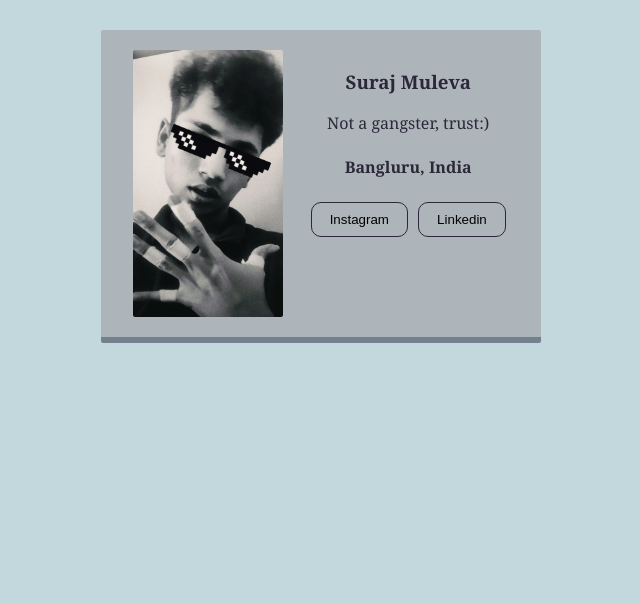
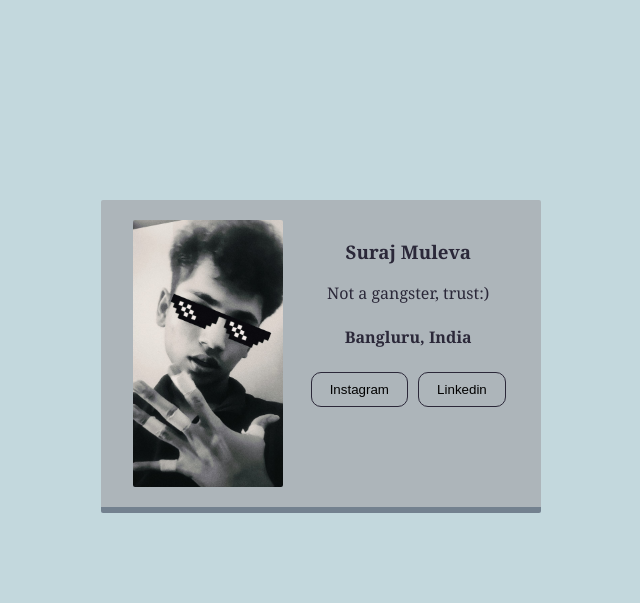
Before and after one commit to chario100/Gangster-Card, a website built with Vite: page index.html in a window 1280 px wide. Shown: the whole page, without its empty margins (319-959 px from the left). Built offline with nearby package versions, Linux system fonts and the light colour scheme.

Commit message:
Update styles.css
centered it

```diff
--- a/styles.css
+++ b/styles.css
@@ -1,5 +1,5 @@
 body {
-    margin: 30px;
+    margin: 200px ;
     /*
     Challenge:
     Find a web safe font you like, and add it
@@ -17,7 +17,7 @@ body {
 
 .card {
     width: 400px;
-    margin: 0 auto;
+    margin: 0px auto;
     padding: 20px;
     display: flex;
     justify-content: space-around;
```
